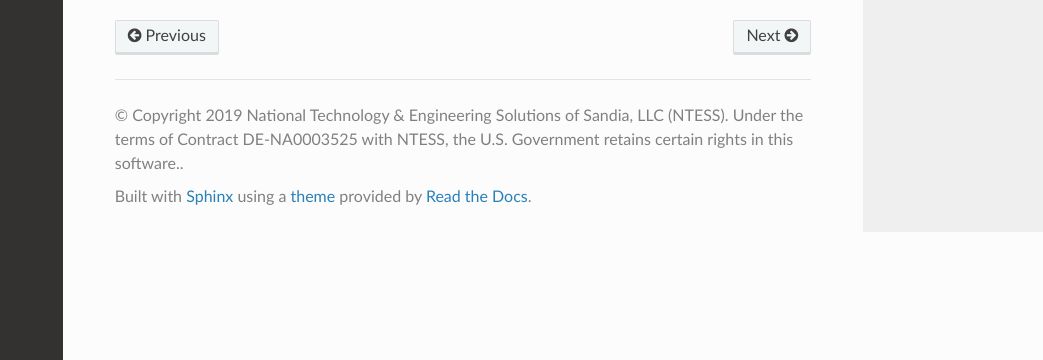
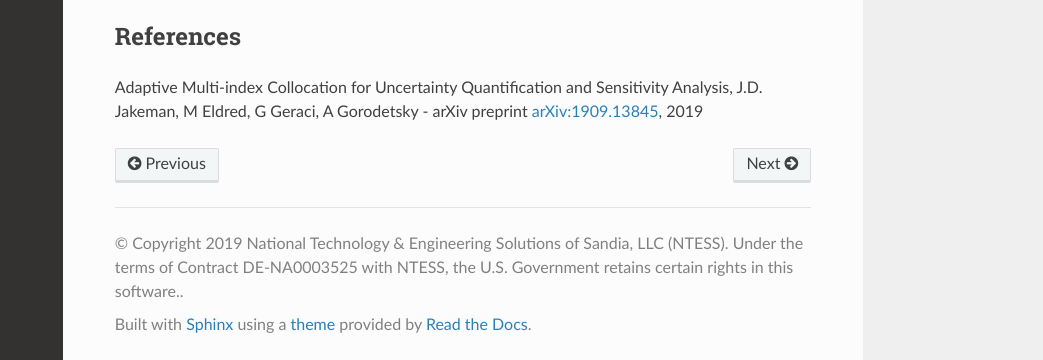
Before and after one commit to sandialabs/pyapprox, a Sphinx documentation site: the page built from docs/source/tensor_product_lagrange_interpolation.rst, in a window 1280 px wide and 900 px high, scrolled down 664 px, cut to the strip 540-900 px from the top of the window. Shown: the whole strip, without its empty margins (237-1280 px from the left). Built offline with Sphinx 7.4.7 and the Read the Docs theme 2.0.0, drawn with Linux system fonts in a browser that asks for light colours.

Commit message:
added an example of how to cite papers in examples and link to external web pages

```diff
--- a/docs/source/tensor_product_lagrange_interpolation.rst
+++ b/docs/source/tensor_product_lagrange_interpolation.rst
@@ -47,3 +47,7 @@ to define the univariate Lagrange polynomials. The number of points :math:`m(l)`
    level = 2; ii=1; jj=3
    plot_tensor_product_lagrange_basis_2d(level,ii,jj,ax)
    plt.show()
+
+References
+^^^^^^^^^^
+Adaptive Multi-index Collocation for Uncertainty Quantification and Sensitivity Analysis, J.D. Jakeman, M Eldred, G Geraci, A Gorodetsky - arXiv preprint `arXiv:1909.13845 <https://arxiv.org/pdf/1909.13845.pdf>`_, 2019
```
